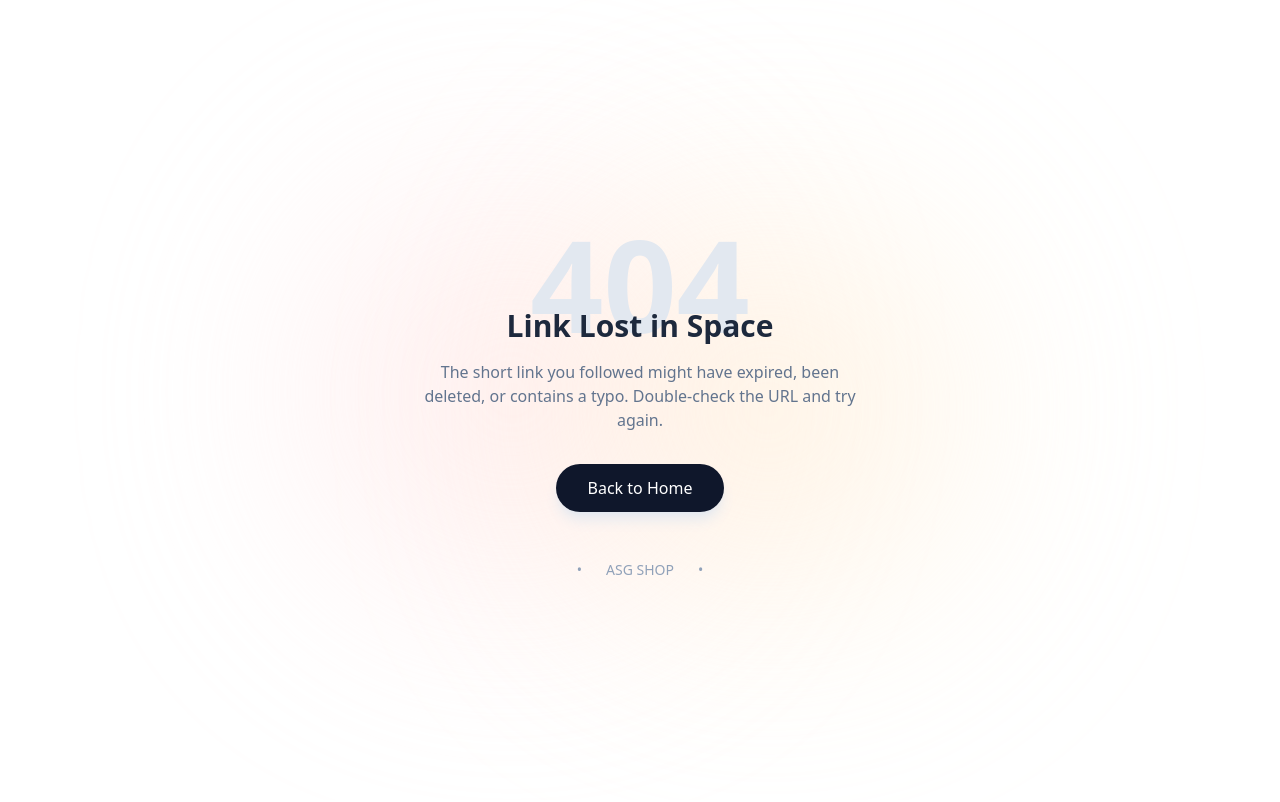
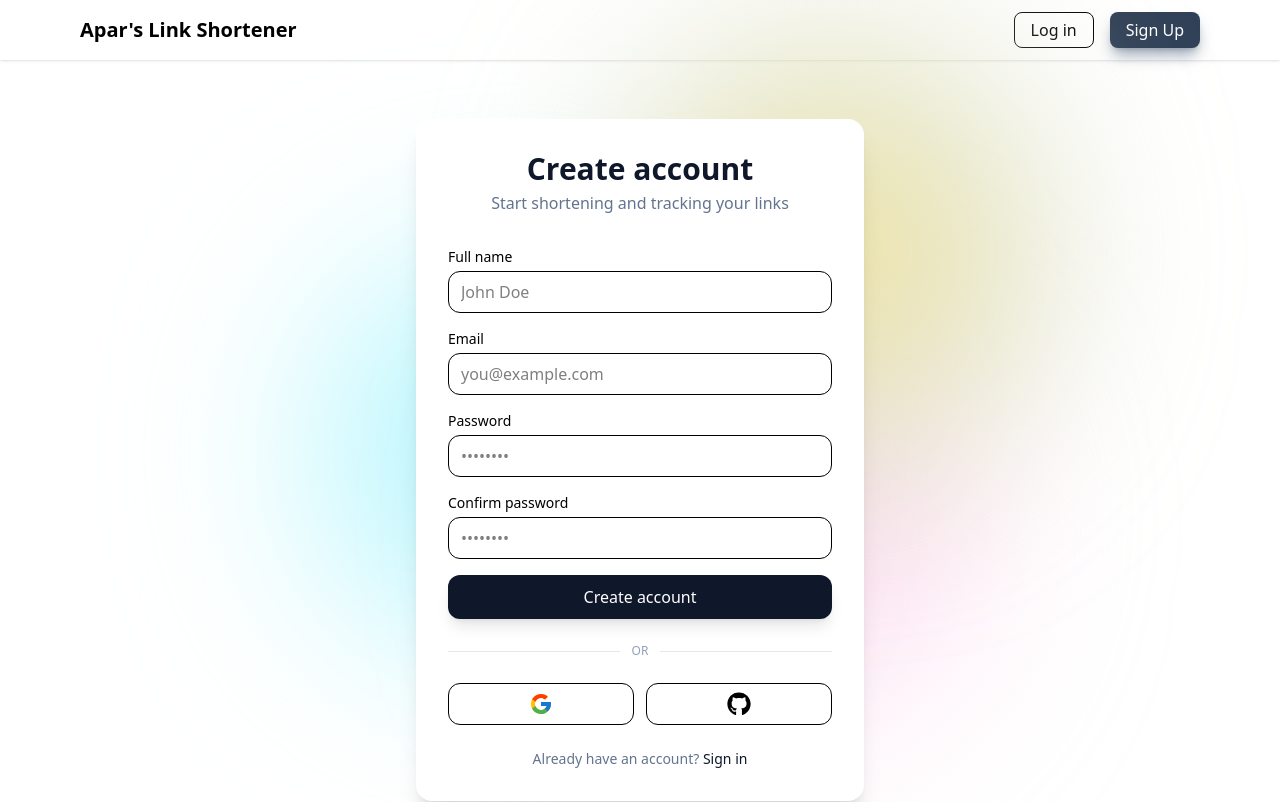
Before and after one commit to awolad-wq/url-shortner, a React (Vite) app in the folder client/: page /register in a window 1280 px wide. Before the commit this address had no page. Shown: the top 802 px of the page. Built offline with nearby package versions, Linux system fonts and the light colour scheme.

Commit message:
Added register page

```diff
--- a/client/package.json
+++ b/client/package.json
@@ -14,6 +14,7 @@
     "axios": "^1.13.2",
     "react": "^19.2.0",
     "react-dom": "^19.2.0",
+    "react-icons": "^5.5.0",
     "react-router-dom": "^7.11.0",
     "recharts": "^3.6.0"
   },
--- a/client/src/Components/Navbar.jsx
+++ b/client/src/Components/Navbar.jsx
@@ -24,10 +24,10 @@ const Navbar = () => {
         {/* Right - Buttons */}
         <div className="flex-1 flex justify-end gap-4">
           <button className="border px-2.5 md:px-4 py1.5 rounded-lg hover:bg-slate-100">
-            <Link>Log in</Link>
+            <Link to={`/login`}>Log in</Link>
           </button>
           <button className="bg-slate-700 shadow-lg shadow-slate-500/60 text-white px-2.5 md:px-4 py-1.5 rounded-lg hover:bg-slate-900 cursor-pointer">
-            <Link>Sign Up</Link>
+            <Link to={`/register`}>Sign Up</Link>
           </button>
         </div>
 
--- /dev/null
+++ b/client/src/Pages/Register.jsx
@@ -0,0 +1,129 @@
+import { Link } from "react-router-dom";
+import { useState } from "react";
+import { FcGoogle } from "react-icons/fc";
+import { FaGithub } from "react-icons/fa";
+
+const Register = () => {
+  const [form, setForm] = useState({
+    name: "",
+    email: "",
+    password: "",
+    confirmPassword: "",
+  });
+
+  function handleChange(e) {
+    setForm({ ...form, [e.target.name]: e.target.value });
+  }
+
+  function handleSubmit(e) {
+    e.preventDefault();
+    // connect backend later
+    console.log(form);
+  }
+
+  return (
+    <div className="min-h-screen flex items-center justify-center px-4">
+
+      <div className="w-full max-w-md bg-white rounded-2xl shadow-xl p-8">
+
+        {/* Logo / Title */}
+        <div className="text-center mb-8">
+          <h1 className="text-3xl font-bold text-slate-900">Create account</h1>
+          <p className="text-slate-500 mt-1">
+            Start shortening and tracking your links
+          </p>
+        </div>
+
+        {/* Form */}
+        <form onSubmit={handleSubmit} className="space-y-4">
+
+          <div>
+            <label className="block text-sm font-medium mb-1">Full name</label>
+            <input
+              name="name"
+              value={form.name}
+              onChange={handleChange}
+              placeholder="John Doe"
+              required
+              className="w-full border rounded-xl px-3 py-2 focus:ring-2 focus:ring-slate-900 outline-none"
+            />
+          </div>
+
+          <div>
+            <label className="block text-sm font-medium mb-1">Email</label>
+            <input
+              type="email"
+              name="email"
+              value={form.email}
+              onChange={handleChange}
+              placeholder="you@example.com"
+              required
+              className="w-full border rounded-xl px-3 py-2 focus:ring-2 focus:ring-slate-900 outline-none"
+            />
+          </div>
+
+          <div>
+            <label className="block text-sm font-medium mb-1">Password</label>
+            <input
+              type="password"
+              name="password"
+              value={form.password}
+              onChange={handleChange}
+              placeholder="••••••••"
+              required
+              className="w-full border rounded-xl px-3 py-2 focus:ring-2 focus:ring-slate-900 outline-none"
+            />
+          </div>
+
+          <div>
+            <label className="block text-sm font-medium mb-1">Confirm password</label>
+            <input
+              type="password"
+              name="confirmPassword"
+              value={form.confirmPassword}
+              onChange={handleChange}
+              placeholder="••••••••"
+              required
+              className="w-full border rounded-xl px-3 py-2 focus:ring-2 focus:ring-slate-900 outline-none"
+            />
+          </div>
+
+          <button
+            type="submit"
+            className="w-full bg-slate-900 text-white py-2.5 rounded-xl font-medium hover:bg-slate-800 transition shadow-lg cursor-pointer"
+          >
+            Create account
+          </button>
+        </form>
+
+        {/* Divider */}
+        <div className="flex items-center gap-3 my-6">
+          <div className="h-px bg-slate-200 flex-1" />
+          <span className="text-xs text-slate-400">OR</span>
+          <div className="h-px bg-slate-200 flex-1" />
+        </div>
+
+        {/* Social buttons (UI only) */}
+        <div className="grid grid-cols-2 gap-3">
+          <button className="border cursor-pointer rounded-xl py-2 text-sm hover:bg-slate-100">
+            <FcGoogle className="inline-block size-6" />
+          </button>
+          <button className="border cursor-pointer rounded-xl py-2 text-sm hover:bg-slate-100">
+            <FaGithub className="inline-block size-6" />
+          </button>
+        </div>
+
+        {/* Footer */}
+        <p className="text-center text-sm text-slate-500 mt-6">
+          Already have an account?{" "}
+          <Link to="/login" className="text-slate-900 font-medium hover:underline">
+            Sign in
+          </Link>
+        </p>
+
+      </div>
+    </div>
+  );
+}
+
+export default Register;
```
Also changed, not shown: client/src/Routes/Routes.jsx (+9 -1 lines), 1 other file (tests, documents, lock files or other folders).
